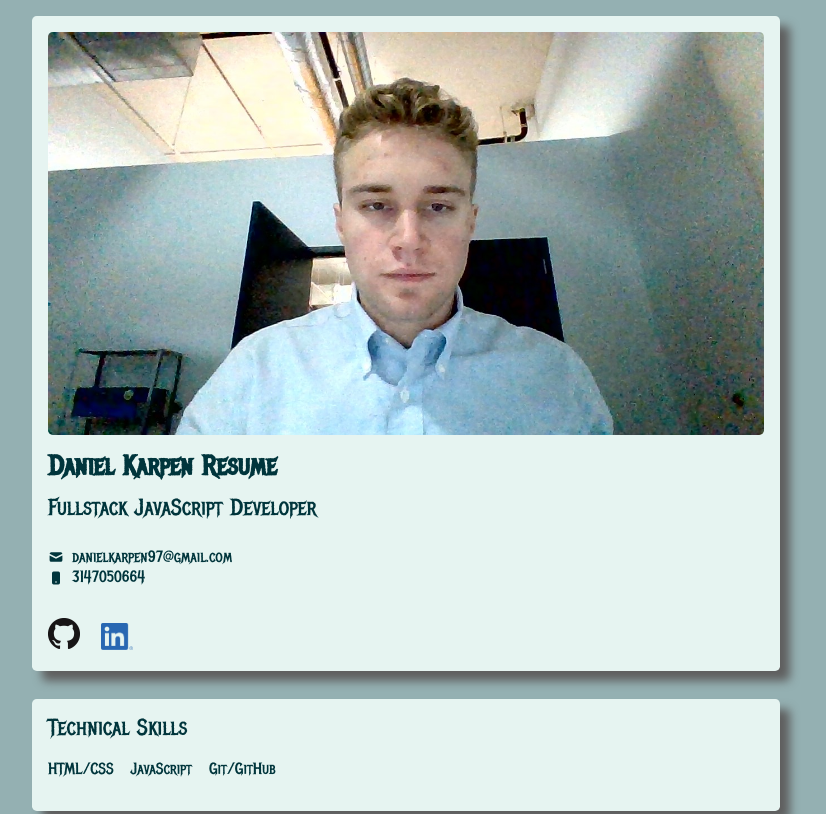
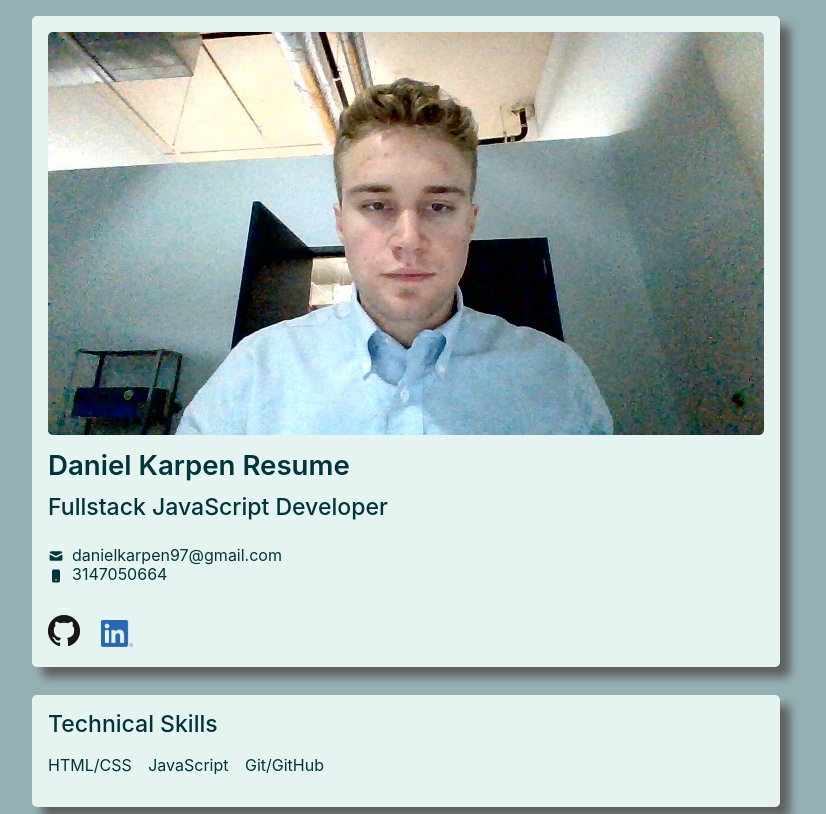
Before and after one commit to danielkarpen/portfolio, a website: page index.html in a window 1280 px wide. Shown: the top 814 px of the page, without its empty margins (234-1060 px from the left). Drawn offline with nearby package versions, Linux system fonts and the light colour scheme.

Commit message:
updated fonts

```diff
--- a/style.css
+++ b/style.css
@@ -14,8 +14,8 @@ body {
   background-color: #94b0b2;
 
   /* apply the following rules */
-  font-family: "Metal Mania", -apple-system, BlinkMacSystemFont, "Segoe UI",
-    Roboto, Oxygen, Ubuntu, Cantarell, "Open Sans", "Helvetica Neue", sans-serif;
+  font-family: -apple-system, BlinkMacSystemFont, "Segoe UI", Roboto, Oxygen,
+    Ubuntu, Cantarell, "Open Sans", "Helvetica Neue", sans-serif;
   padding: 1rem;
 }
 
```
